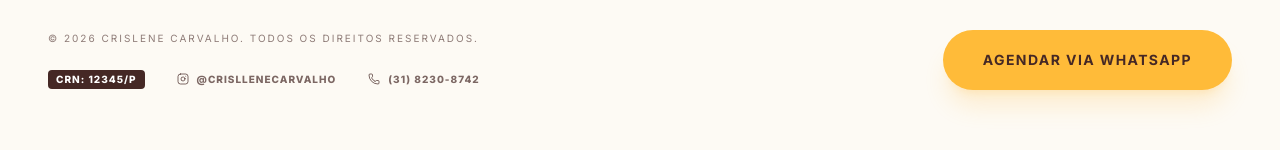
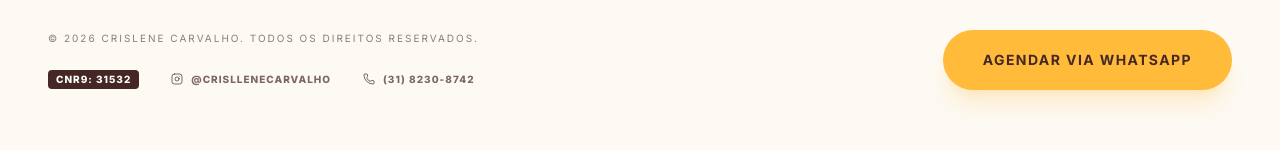
Before and after one commit to nesschmidt-star/Crislene, a React (Vite) app: page / in a window 1280 px wide. Shown: the part 4911-5061 px from the top of the page. Built offline with nearby package versions, Linux system fonts and the light colour scheme.

Commit message:
feat: Update CRN and contact information
Updates the nutritionist's CRN and phone number on the footer.
Also removes old image files and adds new ones for asset cleanup.

```diff
--- a/src/App.tsx
+++ b/src/App.tsx
@@ -478,7 +478,7 @@
               &copy; {new Date().getFullYear()} Crislene Carvalho. Todos os direitos reservados.
             </div>
             <div className="flex flex-col md:flex-row flex-wrap justify-center md:justify-start gap-4 md:gap-8 text-[10px] uppercase tracking-widest font-extrabold text-brand-brown/70">
-              <span className="bg-brand-brown text-white px-2 py-0.5 rounded">CRN: 12345/P</span>
+              <span className="bg-brand-brown text-white px-2 py-0.5 rounded">CNR9: 31532</span>
               <a href={INSTAGRAM_URL} target="_blank" rel="noopener noreferrer" className="hover:text-brand-yellow transition-colors flex items-center justify-center gap-2">
                 <Instagram className="w-3 h-3" /> @crisllenecarvalho
               </a>
```
Also changed, not shown: public/cris_corrida.jpeg (deleted), public/crispro.jpeg (deleted).
